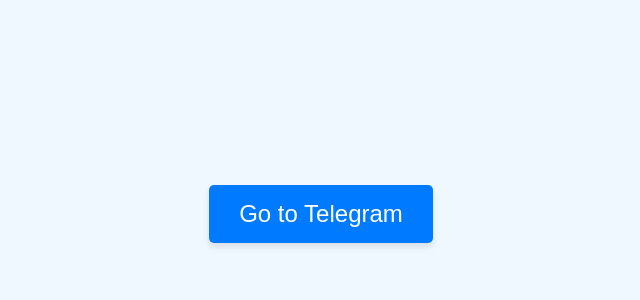
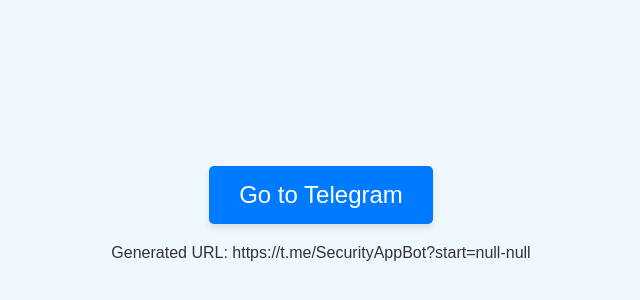
Before and after one commit to angelivan44/security-redirect-page, a plain HTML site: page index.html in a window 1280 px wide. Shown: the part 186-486 px from the top of the page, without its empty margins (319-959 px from the left). Drawn offline with Linux system fonts and the light colour scheme.

Commit message:
add link

```diff
--- a/index.html
+++ b/index.html
@@ -7,12 +7,14 @@
   <style>
     body {
       display: flex;
+      flex-direction: column;
       justify-content: center;
       align-items: center;
       height: 100vh;
       margin: 0;
       font-family: Arial, sans-serif;
       background-color: #f0f8ff;
+      text-align: center;
     }
     #telegram-link {
       padding: 15px 30px;
@@ -23,15 +25,22 @@
       border-radius: 5px;
       box-shadow: 0 4px 6px rgba(0, 0, 0, 0.1);
       transition: background-color 0.3s, transform 0.3s;
+      margin-bottom: 20px;
     }
     #telegram-link:hover {
       background-color: #0056b3;
       transform: scale(1.05);
     }
+    #additional-text {
+      font-size: 1em;
+      color: #333;
+      word-break: break-all;
+    }
   </style>
 </head>
 <body>
-  <a id="telegram-link" href="#">Go to Telegram</a>
+  <a id="telegram-link" href="#" target="_blank">Go to Telegram</a>
+  <div id="additional-text">This link will take you to the Telegram bot.</div>
 
   <script>
     // Obtener parámetros de la URL
@@ -45,6 +54,10 @@
     // Establecer el href del enlace
     const linkElement = document.getElementById('telegram-link');
     linkElement.href = telegramUrl;
+
+    // Mostrar la URL generada en el texto adicional
+    const additionalTextElement = document.getElementById('additional-text');
+    additionalTextElement.textContent = `Generated URL: ${telegramUrl}`;
   </script>
 </body>
 </html>
```
